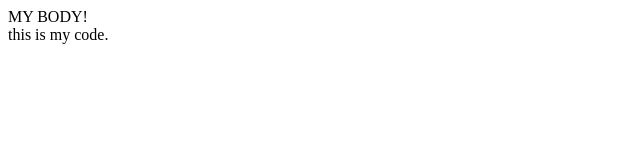
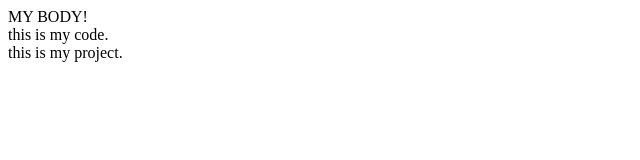
Before and after one commit to yashrabari/my-cicd-pipeline, a website: page home.html in a window 1280 px wide. Shown: the whole page, without its empty margins (0-640 px from the left). Drawn offline with Linux system fonts and the light colour scheme.

Commit message:
added-one-line-more

```diff
--- a/home.html
+++ b/home.html
@@ -10,5 +10,7 @@
     MY BODY!
     <br>
     this is my code.
+    <br>
+    this is my project.
 </body>
 </html>
```
